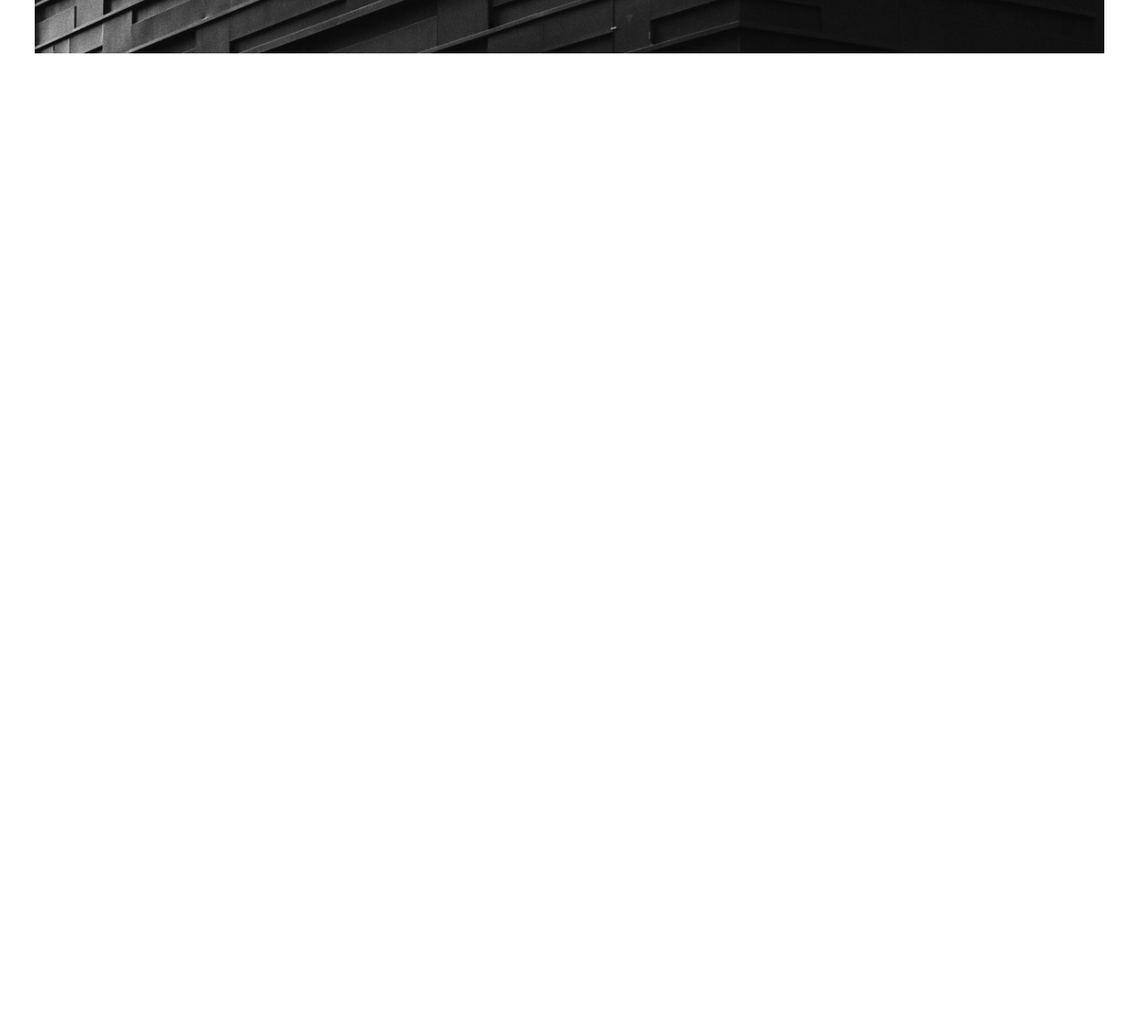
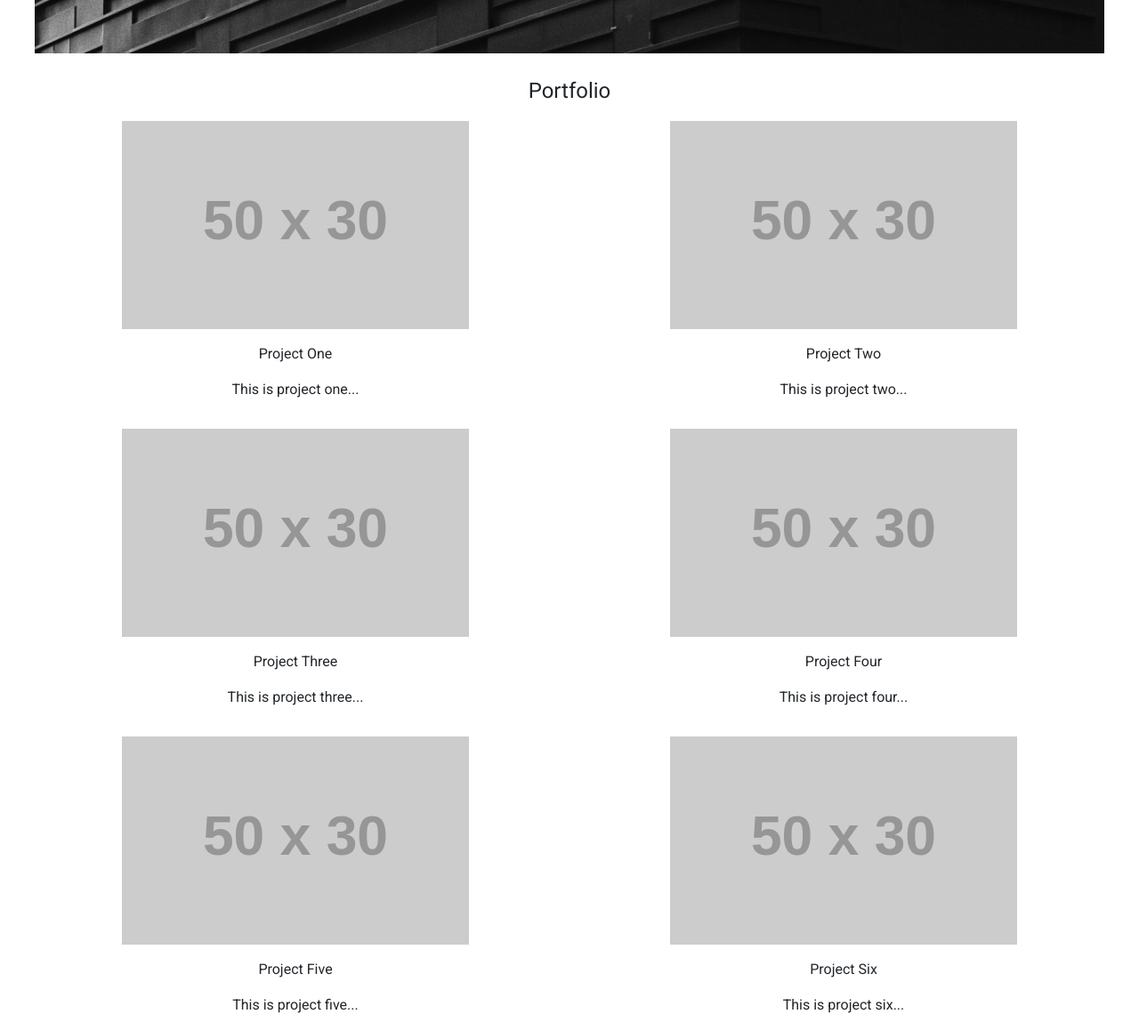
Before and after one commit to aprilyeung/assignment-personal, a plain HTML site: page index.html in a window 1280 px wide. Shown: the part 597-1755 px from the top of the page at 89% size. Before the commit the page ends 800 px from the top, so only its background shows below. Drawn offline with nearby package versions, Linux system fonts and the light colour scheme; placeholder pictures from the web are drawn by us.

Commit message:
Portfolio section complete

```diff
--- a/index.html
+++ b/index.html
@@ -30,7 +30,8 @@
         </div>
     </nav>
     <!--hero-image-->
-    <div class="container-fluid hero-section">
+    <div class="container-fluid">
+    <div class="hero-section">
         <img class="img-fluid w-100 px-md-4 hero-image" src="./images/suganth-466914-unsplash.jpg" />
         <div class="intro px-3 text-center">
           <h1>April Yeung</h1>
@@ -43,7 +44,62 @@
       <a href="https://www.instagram.com/travelblobs/?hl=en" target="_blank"><i class="fab fa-instagram"></i></a>
       <a href="https://github.com/aprilyeung" target="_blank"><i class="fab fa-github-square"></i></a>
     </div>
+    <!--portfolio section-->
+    <span class="port-text d-block text-center px-md-4 pt-4" id="portfolio">Portfolio</span>
+    <!--row 1-->
+    <div class="portfolio-section row px-md-4 justify-content-center">
+      <div class="col-sm-6 col-xs-12 pt-3 px-5 text-center">
+        <img class="img-fluid w-75" src='https://via.placeholder.com/50x30?text=Work' />
+        <div class="project-name pt-3">
+          <p>Project One</p>
+        </div>
+        <p class="description">This is project one...</p>
+      </div>
+      <div class="col-sm-6 col-xs-12 pt-3 px-5 text-center">
+        <img class="img-fluid w-75" src='https://via.placeholder.com/50x30?text=Work' />
+        <div class="project-name pt-3">
+          <p>Project Two</p>
+        </div>
+        <p class="description">This is project two...</p>
+      </div>
+    </div>
+    <!--row 2-->
+    <div class="portfolio-section row px-md-4 justify-content-center">
+      <div class="col-sm-6 col-xs-12 pt-3 px-5 text-center">
+        <img class="img-fluid w-75" src='https://via.placeholder.com/50x30?text=Work' />
+        <div class="project-name pt-3">
+          <p>Project Three</p>
+        </div>
+        <p class="description">This is project three...</p>
+      </div>
+      <div class="col-sm-6 col-xs-12 pt-3 px-5 text-center">
+        <img class="img-fluid w-75" src='https://via.placeholder.com/50x30?text=Work' />
+        <div class="project-name pt-3">
+          <p>Project Four</p>
+        </div>
+        <p class="description">This is project four...</p>
+      </div>
+    </div>
+    <!--row 3-->
+    <div class="portfolio-section row px-md-4 justify-content-center">
+      <div class="col-sm-6 col-xs-12 pt-3 px-5 text-center">
+        <img class="img-fluid w-75" src='https://via.placeholder.com/50x30?text=Work' />
+        <div class="project-name pt-3">
+          <p>Project Five</p>
+        </div>
+        <p class="description">This is project five...</p>
+      </div>
+      <div class="col-sm-6 col-xs-12 pt-3 px-5 text-center">
+        <img class="img-fluid w-75" src='https://via.placeholder.com/50x30?text=Work' />
+        <div class="project-name pt-3">
+          <p>Project Six</p>
+        </div>
+        <p class="description">This is project six...</p>
+      </div>
+    </div>
+    <!--About-->
 
+    </div>
 
     <!-- Optional JavaScript -->
     <!-- jQuery first, then Popper.js, then Bootstrap JS -->
--- a/style.css
+++ b/style.css
@@ -19,7 +19,7 @@ body {
   font-weight: 100;
 }
 
-.container-fluid {
+.hero-section {
   position: relative;
 }
 
@@ -72,8 +72,13 @@ body {
   position: fixed;
   top: 50%;
   left: 0;
+  z-index: 10;
   }
 
 .sidenav i {
   color: #353535;
 }
+
+.port-text {
+  font-size: 24px;
+}
```
